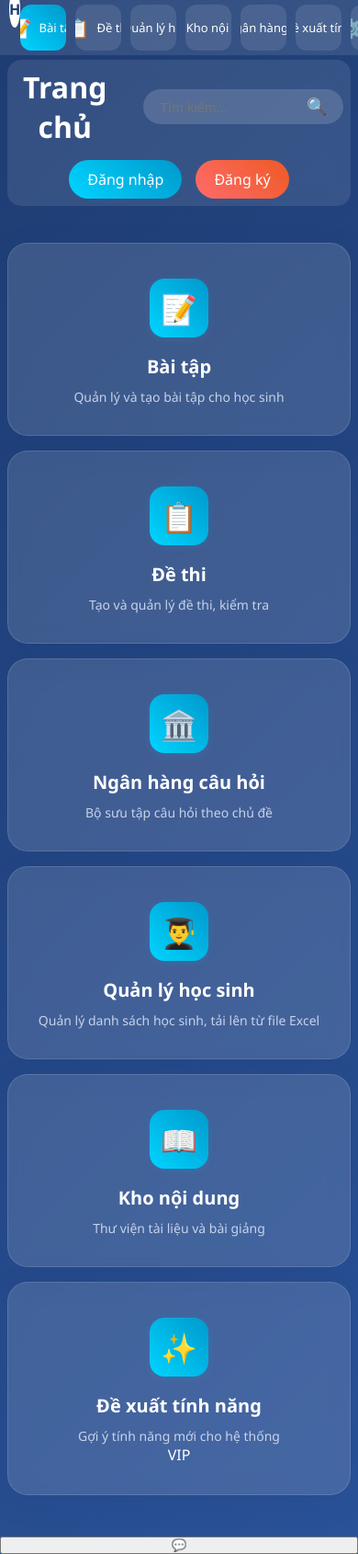
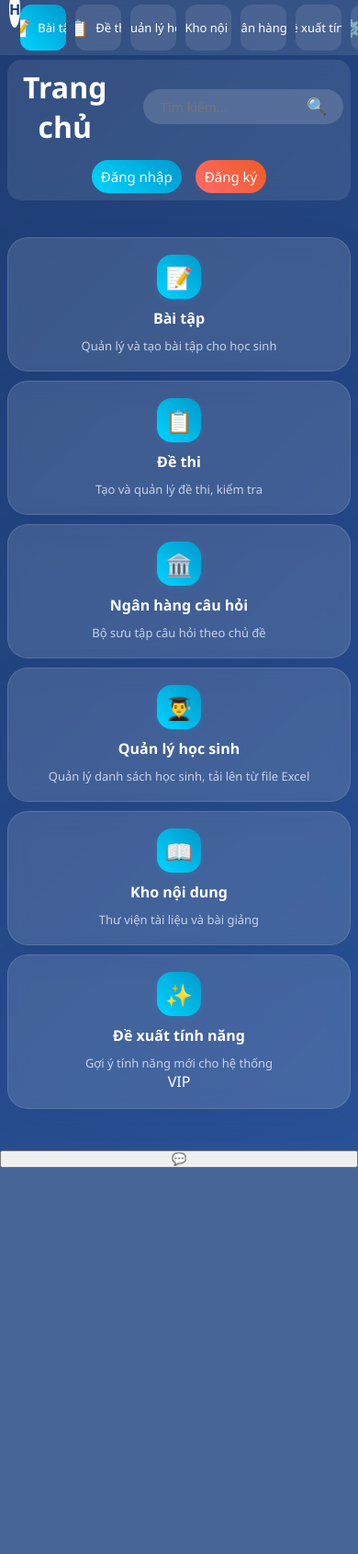
Before and after one commit to Phoenix2417/Heromi, a PHP site: page / in a window 390 px wide. Shown: the whole page at 92% size. After the commit the page ends 1270 px from the top, so only its background shows below. Run offline with PHP 8.4, Linux system fonts and the light colour scheme.

Commit message:
Update style.css

```diff
--- a/style.css
+++ b/style.css
@@ -984,6 +987,7 @@ body {
         margin-right: 10px;
         padding-left: 0;
         justify-content: center;
+        font-size: 18px;
     }
     .sidebar:hover .nav-item {
         width: 120px;
@@ -1019,10 +1031,50 @@ body {
         padding: 8px 2vw;
     }
     .popup {
-        min-width: 90vw;
-        padding: 18px 8px 14px 8px;
+        min-width: 98vw;
+        padding: 10px 2vw 10px 2vw;
+        font-size: 15px;
+    }
+    .dashboard-grid {
+        gap: 10px;
+    }
+    .section-content {
+        padding: 10px 2vw 10px 2vw;
+        min-height: 120px;
+        font-size: 15px;
+    }
+    .btn, .btn-primary, .btn-secondary {
+        padding: 8px 10px;
+        font-size: 15px;
+        border-radius: 18px;
+    }
+    .card {
+        padding: 18px 8px 18px 8px;
+        min-width: 0;
+    }
+    .card-icon {
+        width: 48px;
+        height: 48px;
+        font-size: 24px;
+        margin-bottom: 10px;
+    }
+    .card h3 {
+        font-size: 16px;
+    }
+    .card p {
+        font-size: 13px;
+    }
+    .user-avatar {
+        width: 32px;
+        height: 32px;
+        font-size: 16px;
+    }
+    .user-fullname, .user-history {
+        font-size: 12px;
     }
 }
+
+/* --- End responsive improvements --- */
 .section-content {
     background: rgba(255,255,255,0.08);
     border-radius: 18px;
```
Also changed, not shown: other parts of style.css (+11 -29 lines).
